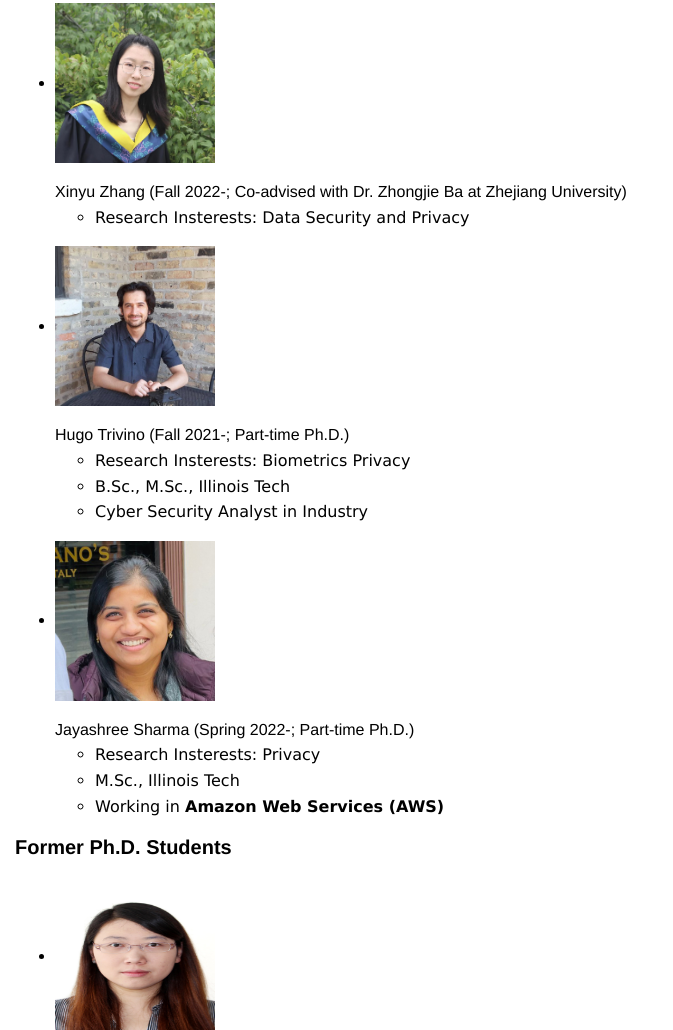
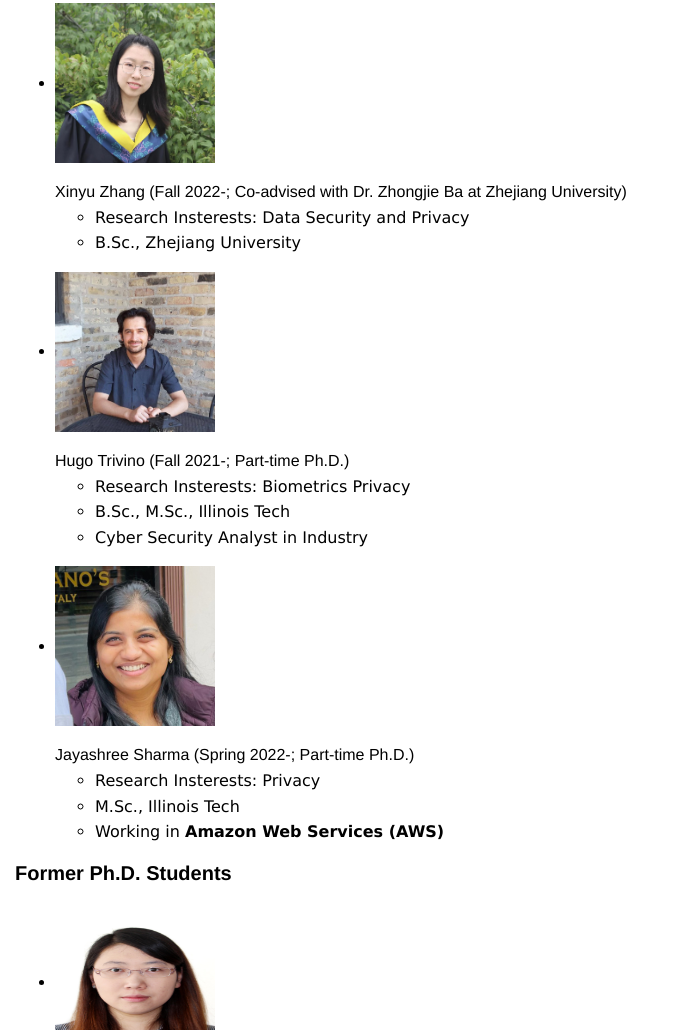
Before and after one commit to yhongcs/yhongcs.github.io, a plain HTML site: page people.html in a window 1280 px wide. Shown: the part 1593-2623 px from the top of the page, without its empty margins (0-673 px from the left). Drawn offline with nearby package versions, Linux system fonts and the light colour scheme.

Commit message:
Add files via upload

```diff
--- a/people.html
+++ b/people.html
@@ -197,6 +197,7 @@ body,td,th {
 			     <li class="STYLE14"><p><img src="xinyu.jpeg" width="160" height="160"/></p>Xinyu Zhang (Fall 2022-; Co-advised with Dr. Zhongjie Ba at Zhejiang University)</li>
 			<ul>
 				<li>Research Insterests: Data Security and Privacy </li>
+				<li>B.Sc., Zhejiang University</li>
 
     </ul>
 
```
